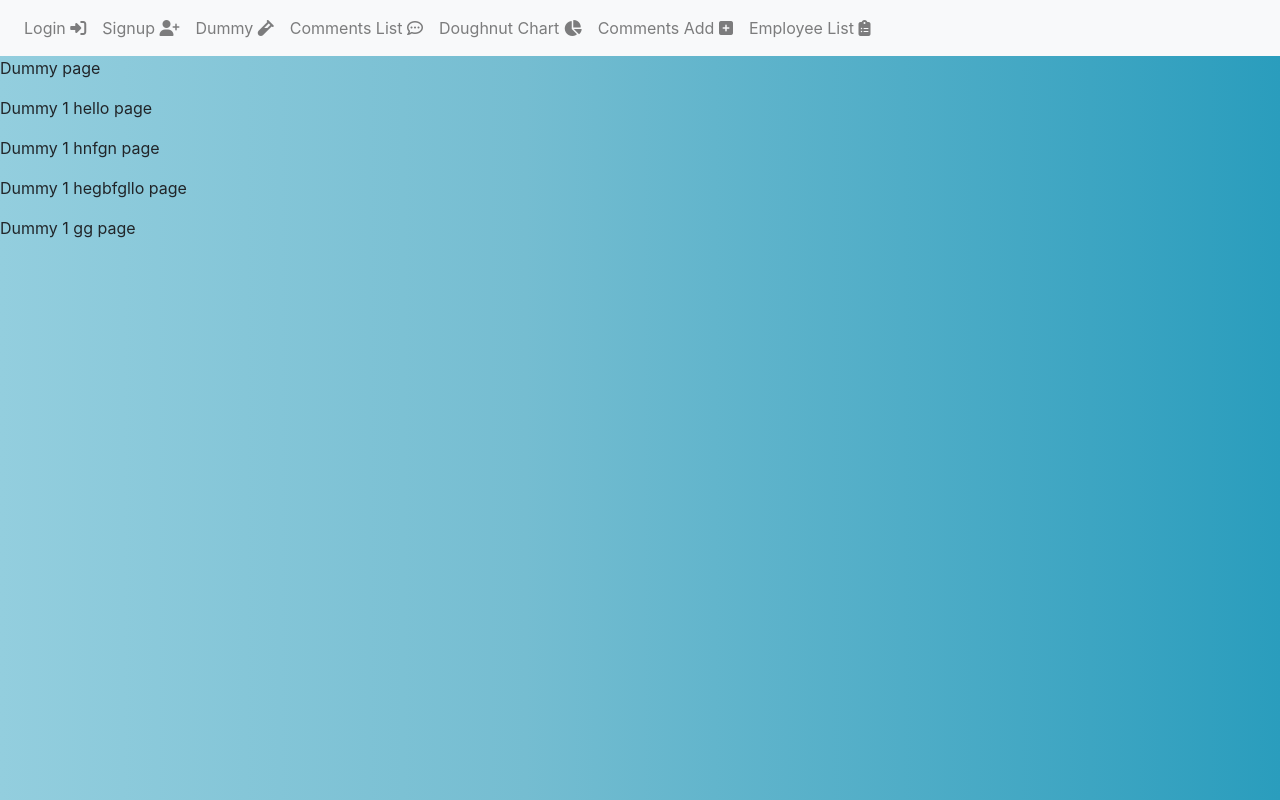
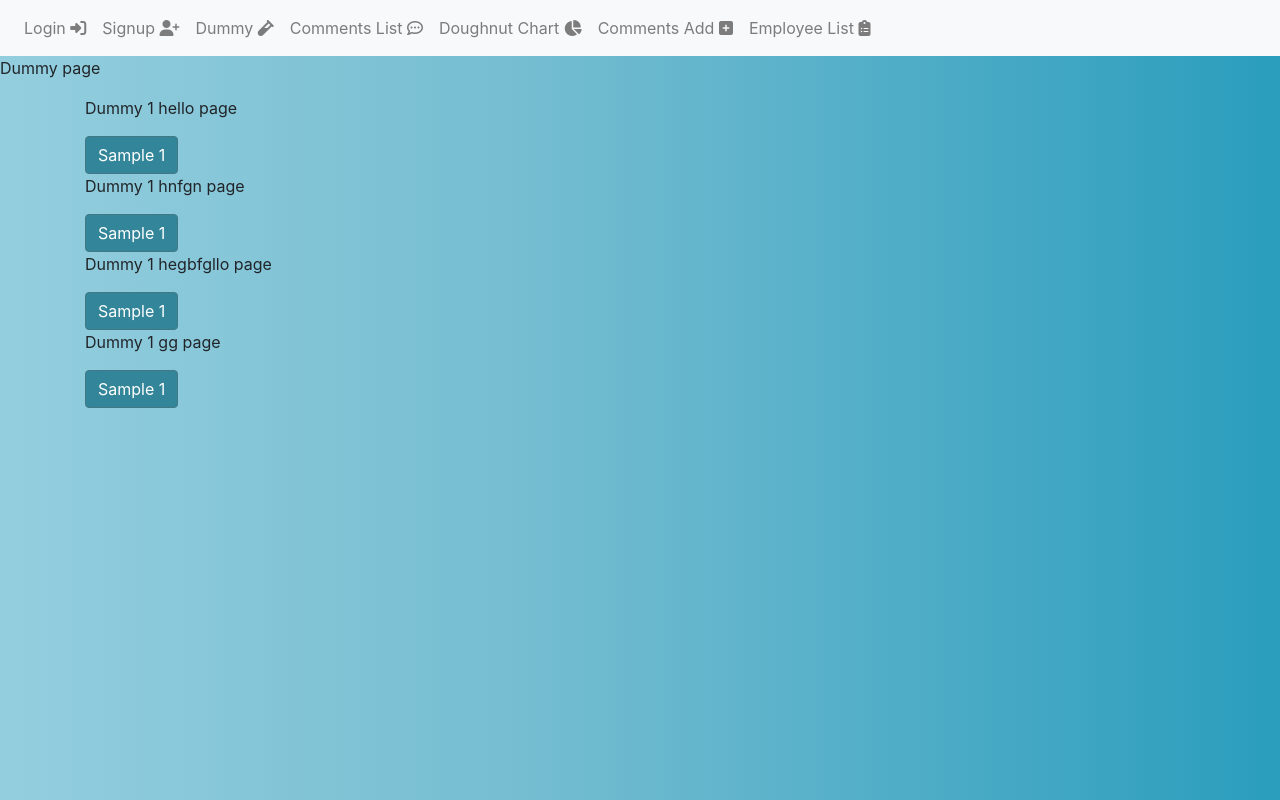
Before and after one commit to manikandanthangam/sample, a React (Create React App) app: page /Dummy in a window 1280 px wide. Built offline with nearby package versions, Linux system fonts and the light colour scheme.

Commit message:
sweetalert plugin and jan 11, 2020 class works

```diff
--- a/package.json
+++ b/package.json
@@ -11,7 +11,8 @@
     "react-dom": "^16.12.0",
     "react-router": "^5.1.2",
     "react-router-dom": "^5.1.2",
-    "react-scripts": "3.2.0"
+    "react-scripts": "3.2.0",
+    "sweetalert": "^2.1.2"
   },
   "scripts": {
     "start": "react-scripts start",
--- a/src/App.css
+++ b/src/App.css
@@ -28,9 +28,9 @@
 .btn-primary:hover {
   background-color: #10404c !important;
 }
-.btn-normal {
+/* .btn-normal {
+  background-color:red !important;
+} */
+.btn-active {
   background-color:green !important;
 }
-.btn-active {
-  background-color: red !important;
-}
--- a/src/components/dummy/dummy.jsx
+++ b/src/components/dummy/dummy.jsx
@@ -5,12 +5,12 @@ class Dummy extends Component {
         return (
             <div>
                 <p>Dummy page</p>
-                <Dummy1 name="hello"></Dummy1>
-                <Dummy1 name="hnfgn"></Dummy1>
+                <Dummy1 name="hello" data="1"></Dummy1>
+                <Dummy1 name="hnfgn" data="2"></Dummy1>
 
-                <Dummy1 name="hegbfgllo"></Dummy1>
+                <Dummy1 name="hegbfgllo" data="3"></Dummy1>
 
-                <Dummy1 name="gg"></Dummy1>
+                <Dummy1 name="gg" data="4"></Dummy1>
 
             </div>
         );
--- a/src/components/dummy/dummy1.jsx
+++ b/src/components/dummy/dummy1.jsx
@@ -1,14 +1,29 @@
 import React, { Component } from 'react';
-
+import swal from 'sweetalert';
 class Dummy1 extends Component {
-    constructor (props) {
+    constructor(props) {
         super(props);
         console.log(this.props.name);
+        this.buttonNumber = this.props.data;
+        console.log("data: "+this.props.data);
     }
 
-    render(){
-        return(
-            <p>Dummy 1 {this.props.name} page</p>
+    sweetSample1(button){
+        console.log("here");
+        console.log(button);
+        if(button === "1"){
+            swal("Here's a message!");
+        } else {
+            swal("Here's a message!", "It's pretty, isn't it?")
+        }
+
+    }
+    render() {
+        return (
+            <div className="container">
+                <p>Dummy 1 {this.props.name} page</p>
+                <input type="button" name="sweetTest1" className="btn btn-primary " value="Sample 1" onClick={()=> this.sweetSample1(this.buttonNumber)} />
+            </div>
         );
     }
 }
--- a/src/core_components/commontable.jsx
+++ b/src/core_components/commontable.jsx
@@ -10,11 +10,14 @@ class CommonTable extends Component {
         this.tableListData = this.props.data;
         this.viewComponent = this.props.view;
         // console.log(this.tableListData);
-
+        this.state = {
+            page: 1,
+            limit: 10
+        };
     }
 
-    PaginateListFun(eachPaginationData){
-        alert(eachPaginationData);
+    PaginateListFun(pageValue){
+        this.setState({ page: pageValue });
     }
 
     render() {
@@ -52,7 +55,22 @@ class CommonTable extends Component {
         // </tr>
         // });
         let tableBodyData = [];
-        for (let eachBodyData of this.tableListData) {
+        let tablePageData = [];
+        let start = (this.state.page-1) * this.state.limit;
+        start = (start < 0) ? 0 : start;
+        let end   = start + this.state.limit;
+        // console.log(start);
+        // console.log(end);
+        // console.log(this.state.page);
+        // console.log("start"+start);
+        // console.log("end"+end);
+        tablePageData   =   this.tableListData.slice(start, end);
+        console.log(tablePageData);
+        let firstPage    =   0;
+        let prevPage    =   this.state.page-1;
+        let nextPage    =   this.state.page+1;
+        let lastPage    =   this.tableListData.length/this.state.limit;
+        for (let eachBodyData of tablePageData) {
             let eachBodyContent = this.tablelistHeader.map((eachHeadData) => {
                 if(eachHeadData === "view"){
                     return <td><Link className="tableView" to={this.viewComponent}><i className="fas fa-eye"></i></Link></td>;
@@ -69,24 +87,24 @@ class CommonTable extends Component {
         let BtnCommonClass = "btn btn-primary pagination-buttons ";
         let BtnNormalClass = "btn-normal";
         let BtnActiveClass = "btn-active";
-        tablePaginationBtns.push(<input type="button" className={BtnCommonClass} value="<<" onClick={() => this.PaginateListFun()} />);
-        tablePaginationBtns.push(<input type="button" className={BtnCommonClass} value="<" onClick={() => this.PaginateListFun()} />);
+        tablePaginationBtns.push(<input type="button" className={BtnCommonClass} value="<<" onClick={() => this.PaginateListFun(firstPage)} />);
+        tablePaginationBtns.push(<input type="button" className={BtnCommonClass} value="<" onClick={() => this.PaginateListFun(prevPage)} />);
         for (let eachPaginationData of tablePaginationData) {
             let BtnAdditionalClass = BtnCommonClass;
-            if (eachPaginationData % 2 === 1) {
+            if (eachPaginationData === this.state.page) {
+                BtnAdditionalClass += BtnActiveClass;
+            } else {
                 BtnAdditionalClass += BtnNormalClass;
-            } else {
-                BtnAdditionalClass += BtnActiveClass;
             }
-            console.log(BtnAdditionalClass);
+            // console.log(BtnAdditionalClass);
             tablePaginationBtns.push(<input type="button" className={BtnAdditionalClass} value={eachPaginationData} onClick={() => this.PaginateListFun(eachPaginationData)} />);
         }
 
-        tablePaginationBtns.push(<input type="button" className="btn btn-primary pagination-buttons" value=">" onClick={() => this.PaginateListFun()} />);
-        tablePaginationBtns.push(<input type="button" className="btn btn-primary pagination-buttons" value=">>" onClick={() => this.PaginateListFun()} />);
+        tablePaginationBtns.push(<input type="button" className="btn btn-primary pagination-buttons" value=">" onClick={() => this.PaginateListFun(nextPage)} />);
+        tablePaginationBtns.push(<input type="button" className="btn btn-primary pagination-buttons" value=">>" onClick={() => this.PaginateListFun(lastPage)} />);
 
         console.log(this.tableListData);
-        console.log(tableBodyData);
+        // console.log(tableBodyData);
         return (
             <div className="TableContainer" id="TableContainer">
                 <div className="row pagination-row">
```
